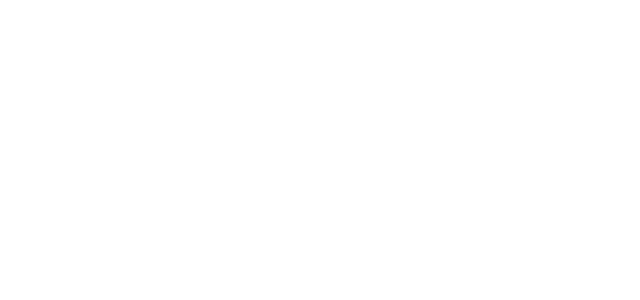
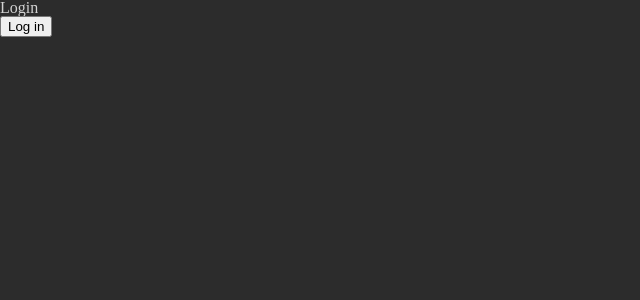
Before and after one commit to Guiwoo/nomadcoffee-frontend, a React (Create React App) app: page / in a window 1280 px wide. Shown: the top 300 px of the page, without its empty margins (0-640 px from the left). Built offline with nearby package versions, Linux system fonts and the light colour scheme.

Commit message:
challeng7

```diff
--- a/src/App.js
+++ b/src/App.js
@@ -1,5 +1,36 @@
+import { useReactiveVar } from "@apollo/client";
+import { useState } from "react";
+import {
+  BrowserRouter as Router,
+  Redirect,
+  Route,
+  Switch,
+} from "react-router-dom";
+import Home from "./screens/Home";
+import Login from "./screens/Login";
+import NotFound from "./screens/NotFound";
+import { isLoggedInVar, darkModeVar } from "./apollo";
+import { ThemeProvider } from "styled-components";
+import { darkTheme, GlobalStyles, lightTheme } from "./styles";
+
 function App() {
-  return <div></div>;
+  const isLoggedIn = useReactiveVar(isLoggedInVar);
+  const darkMode = useReactiveVar(darkModeVar);
+  return (
+    <ThemeProvider theme={darkModeVar ? darkTheme : lightTheme}>
+      <GlobalStyles />
+      <Router>
+        <Switch>
+          <Route path="/" exact>
+            {isLoggedIn ? <Home /> : <Login />}
+          </Route>
+          <Route>
+            <NotFound />
+          </Route>
+        </Switch>
+      </Router>
+    </ThemeProvider>
+  );
 }
 
 export default App;
--- /dev/null
+++ b/src/apollo.js
@@ -0,0 +1,4 @@
+import { makeVar } from "@apollo/client";
+
+export const isLoggedInVar = makeVar(false);
+export const darkModeVar = makeVar(false);
--- /dev/null
+++ b/src/screens/Home.js
@@ -0,0 +1,12 @@
+import { isLoggedInVar } from "../apollo";
+
+const Home = () => {
+  return (
+    <div>
+      <h1>Home</h1>
+      <button onClick={() => isLoggedInVar(false)}>Log out</button>
+    </div>
+  );
+};
+
+export default Home;
--- /dev/null
+++ b/src/screens/Login.js
@@ -0,0 +1,20 @@
+import { isLoggedInVar } from "../apollo";
+import styled from "styled-components";
+
+const Container = styled.div`
+  background-color: ${(props) => props.theme.bgColor};
+`;
+const Title = styled.h1`
+  color: ${(props) => props.theme.fontColor};
+`;
+
+const Login = () => {
+  return (
+    <Container>
+      <Title>Login</Title>
+      <button onClick={() => isLoggedInVar(true)}>Log in</button>
+    </Container>
+  );
+};
+
+export default Login;
--- /dev/null
+++ b/src/screens/NotFound.js
@@ -0,0 +1,3 @@
+const NotFound = () => <h1>404 Not Found!</h1>;
+
+export default NotFound;
--- /dev/null
+++ b/src/styles.js
@@ -0,0 +1,18 @@
+import { createGlobalStyle } from "styled-components";
+import reset from "styled-reset";
+
+export const lightTheme = {
+  fontColor: "#2c2c2c",
+  bgColor: "lightgray",
+};
+export const darkTheme = {
+  fontColor: "lightgray",
+  bgColor: "#2c2c2c",
+};
+
+export const GlobalStyles = createGlobalStyle`
+${reset}
+    body {
+        background-color: ${(props) => props.theme.bgColor};
+    }
+`;
```
Also changed, not shown: package.json (+12 -0 lines), 2 other files (tests, documents, lock files or other folders).
